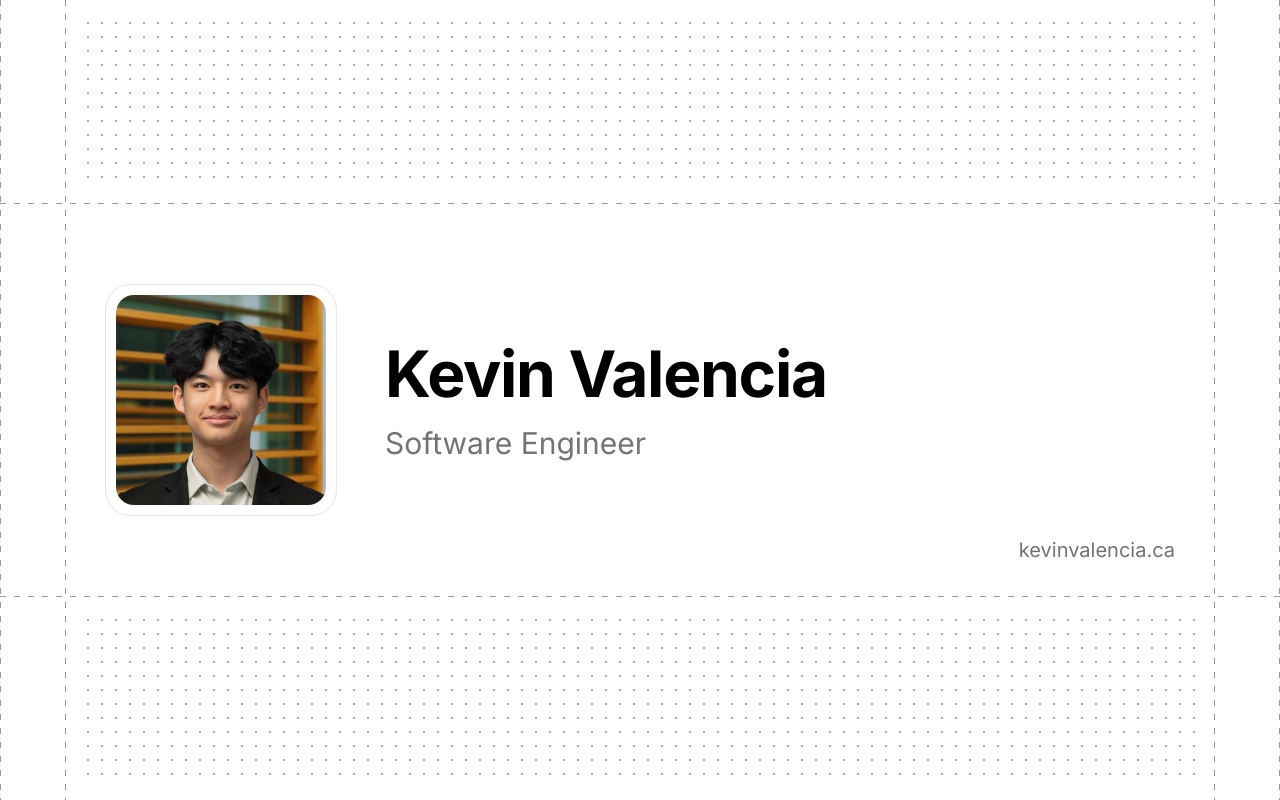
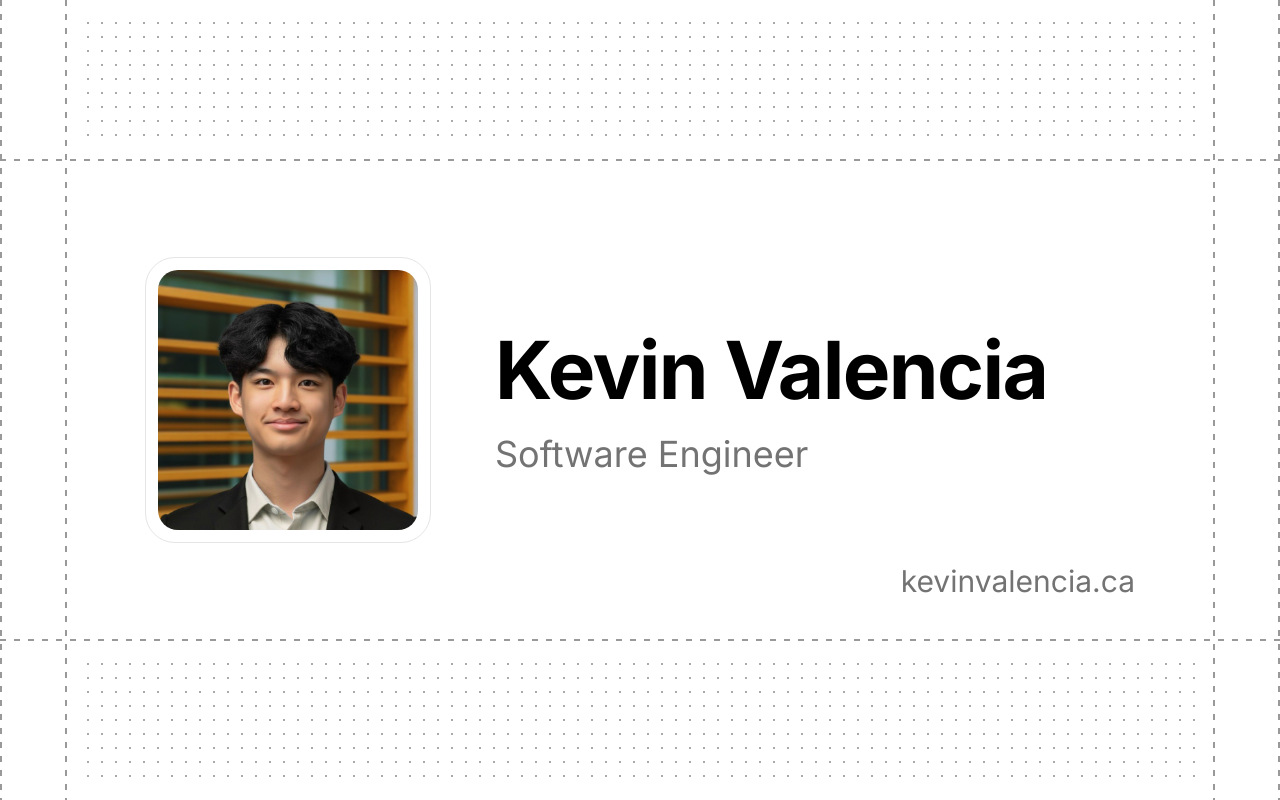
Before and after one commit to kevinvalenciaa/personal-portfolio-v2.0, a Next.js app: page /preview in a window 1280 px wide. Built offline with nearby package versions, Linux system fonts and the light colour scheme.

Commit message:
incr size in preview

```diff
--- a/src/app/globals.css
+++ b/src/app/globals.css
@@ -202,7 +202,7 @@
     position: absolute;
     top: 0;
     bottom: 0;
-    width: 1px;
+    width: 2px;
     background-image: repeating-linear-gradient(
       to bottom,
       #999 0px,
@@ -241,7 +241,7 @@
     position: absolute;
     top: 0;
     bottom: 0;
-    width: 1px;
+    width: 2px;
     background-image: repeating-linear-gradient(
       to bottom,
       #999 0px,
@@ -280,7 +280,7 @@
 
   /* Dashed horizontal separator */
   .dashed-separator {
-    height: 1px;
+    height: 2px;
     width: 100vw;
     margin-left: calc(-50vw + 50%);
     background-image: repeating-linear-gradient(
--- a/src/app/preview/page.tsx
+++ b/src/app/preview/page.tsx
@@ -17,32 +17,32 @@ export default function PreviewPage() {
 
         {/* Profile section - centered */}
         <div className="relative z-50 bg-background">
-          <div className="relative p-10 py-20">
-            <div className="flex items-center gap-12">
+          <div className="relative px-20 py-24">
+            <div className="flex items-center gap-16">
               {/* Profile image */}
-              <div className="border border-border rounded-[26px] p-[10px] bg-white">
+              <div className="border border-border rounded-[30px] p-[12px] bg-white">
                 <Image
                   src="/linkedin-pfp.jpg"
                   alt="Profile"
-                  width={210}
-                  height={210}
-                  className="rounded-[18px] object-cover select-none"
+                  width={260}
+                  height={260}
+                  className="rounded-[20px] object-cover select-none"
                 />
               </div>
 
               {/* Name and title */}
               <div className="flex flex-col select-none">
-                <h1 className="text-[4rem] font-bold leading-[1.1] text-title">
+                <h1 className="text-[5rem] font-bold leading-[1.1] text-title">
                   {personalInfo.name}
                 </h1>
-                <p className="text-muted-foreground text-3xl mt-4">
+                <p className="text-muted-foreground text-4xl mt-5">
                   Software Engineer
                 </p>
               </div>
             </div>
 
             {/* Website URL - bottom right */}
-            <span className="absolute bottom-8 right-10 text-muted-foreground text-xl select-none">
+            <span className="absolute bottom-10 right-20 text-muted-foreground text-3xl select-none">
               kevinvalencia.ca
             </span>
           </div>
```
